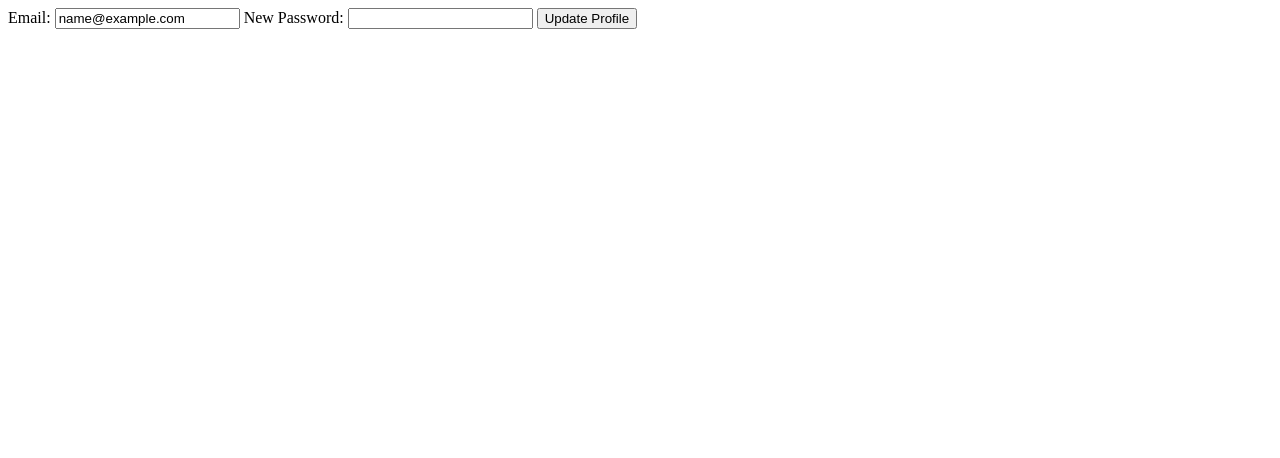
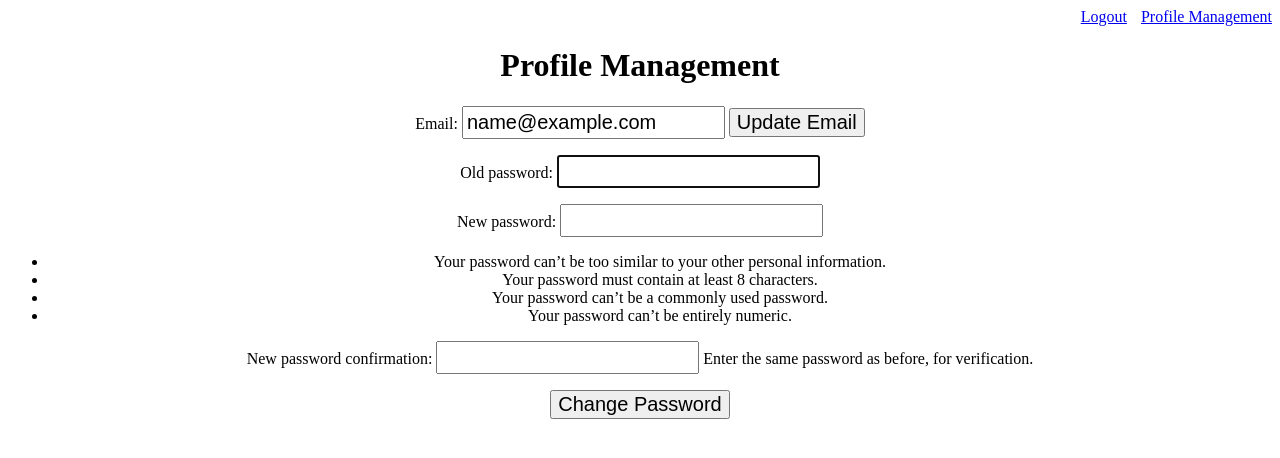
Before and after one commit to DePaul-CSC-394-401/mini-project-team-1, a Django app: page /profile/ in a window 1280 px wide. Shown: the top 458 px of the page. Run offline with Django 5.2, Linux system fonts and the light colour scheme; the visitor is signed in with stand-in values (Sample User, id 1); parts of the project's set-up code (start-up, migrations or seed data) failed here and were passed over.

Commit message:
User profile Created

```diff
--- a/templates/profile.html
+++ b/templates/profile.html
@@ -1,10 +1,31 @@
-<form method="post">
-    {% csrf_token %}
-    <label for="email">Email:</label>
-    <input type="email" id="email" name="email" value="{{ user.email }}" required>
+{% extends 'base.html' %}
 
-    <label for="password">New Password:</label>
-    <input type="password" id="password" name="password">
+{% block head %}
+<body>
+    <div style="text-align: right; margin-bottom: 20px;">
+        {% if user.is_authenticated %}
+            <a href="{% url 'logout' %}" style="margin-right: 10px;">Logout</a>
+            <a href="{% url 'profile_settings' %}">Profile Management</a>
+        {% endif %}
+    </div>
 
-    <button type="submit">Update Profile</button>
-</form>
+    <h1>Profile Management</h1>
+
+    <!-- Form for email update -->
+    <form method="POST" action="{% url 'profile_settings' %}">
+        {% csrf_token %}
+        <label for="email">Email:</label>
+        <input type="email" id="email" name="email" value="{{ user.email }}" required>
+
+        <button type="submit">Update Email</button>
+    </form>
+
+    <!-- Form for password change -->
+    <form method="POST" action="{% url 'profile_settings' %}">
+        {% csrf_token %}
+        {{ password_form.as_p }}
+        <button type="submit">Change Password</button>
+    </form>
+
+</body>
+{% endblock %}
--- a/templates/tasks.html
+++ b/templates/tasks.html
@@ -6,7 +6,7 @@
         {% if user.is_authenticated %}
             <a href="{% url 'logout' %}" style="margin-right: 10px;">Logout</a>
             <a href="{% url 'profile_settings' %}" style="margin-right: 10px;">Profile Management</a>
-        {% endif %}
+            {% endif %}
     </div>
 
     <h1> My To-Do List</h1>
--- a/todo_app/views.py
+++ b/todo_app/views.py
@@ -6,7 +6,10 @@ from django.contrib.auth import update_session_auth_hash
 from django.views.generic.edit import CreateView
 from django.urls import reverse_lazy
 from .models import Task
-from .forms import TaskForm, ProfileForm  # Ensure ProfileForm is defined in your forms.py
+from .forms import TaskForm
+from django.contrib.auth import update_session_auth_hash
+from django.contrib.auth.forms import PasswordChangeForm
+
 
 def index(request):
     return render(request, 'index.html')
@@ -101,7 +104,27 @@ def profile_settings(request):
         form = PasswordChangeForm(request.user)
         return render(request, 'profile.html', {'form': form})
 
+def profile_settings(request):
+    if request.method == 'POST':
+        password_form = PasswordChangeForm(user=request.user, data=request.POST)
+        email = request.POST.get('email')
 
+        if password_form.is_valid():
+            user = password_form.save()
+            update_session_auth_hash(request, user)  # Keep the user logged in after password change
+            return redirect('tasks')  # Redirect to the tasks page after successful password change
+
+        # Update email if provided
+        if email:
+            request.user.email = email
+            request.user.save()
+
+        return render(request, 'profile.html', {'password_form': password_form, 'error': 'Invalid form submission'})
+
+    else:
+        password_form = PasswordChangeForm(user=request.user)
+
+    return render(request, 'profile.html', {'password_form': password_form})
 '''
 ---------testing out versions--------------------------
 class taskList(ListView):
```
